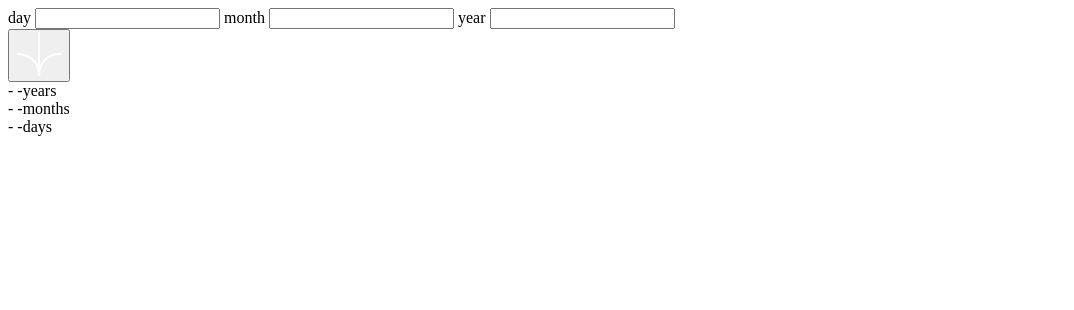
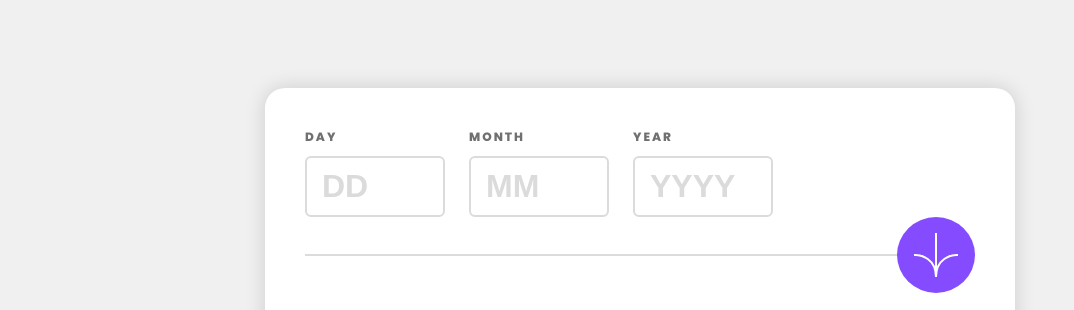
Before and after one commit to Sandeep-Murmu/Frontend-Mentor-Age-calculator-app, a plain HTML site: page index.html in a window 1280 px wide. Shown: the top 310 px of the page, without its empty margins (0-1074 px from the left). Drawn offline with Linux system fonts and the light colour scheme.

Commit message:
update index.html

```diff
--- a/index.html
+++ b/index.html
@@ -3,7 +3,6 @@
   <head>
     <meta charset="UTF-8" />
     <meta name="viewport" content="width=device-width, initial-scale=1.0" />
-    <!-- displays site properly based on user's device -->
 
     <link
       rel="icon"
@@ -12,6 +11,8 @@
       href="./assets/images/favicon-32x32.png"
     />
 
+    <link rel="stylesheet" href="style.css" />
+
     <title>Frontend Mentor | Age calculator app</title>
   </head>
   <body>
@@ -19,12 +20,20 @@
       <div class="age-input">
         <form action="#" class="form">
           <div class="input-group">
-            <label for="day" class="label">day</label>
-            <input type="number" name="day" id="day" />
-            <label for="month" class="label">month</label>
-            <input type="number" name="month" id="month" />
-            <label for="year" class="label">year</label>
-            <input type="number" name="year" id="year" />
+            <div class="input-set">
+              <div class="input-item">
+                <label for="day" class="label">day</label>
+                <input type="number" name="day" id="day" placeholder="dd" />
+              </div>
+              <div class="input-item">
+                <label for="month" class="label">month</label>
+                <input type="number" name="month" id="month" placeholder="mm" />
+              </div>
+              <div class="input-item">
+                <label for="year" class="label">year</label>
+                <input type="number" name="year" id="year" placeholder="yyyy"/>
+              </div>
+            </div>
           </div>
           <div class="btn">
             <button type="submit">
@@ -34,9 +43,9 @@
         </form>
       </div>
       <div class="age-output">
-        <div class="display-years"><span>- -</span>years</div>
-        <div class="display-months"><span>- -</span>months</div>
-        <div class="display-days"><span>- -</span>days</div>
+        <div class="display-years"><span>- -</span> years</div>
+        <div class="display-months"><span>- -</span> months</div>
+        <div class="display-days"><span>- -</span> days</div>
       </div>
     </div>
   </body>
```
